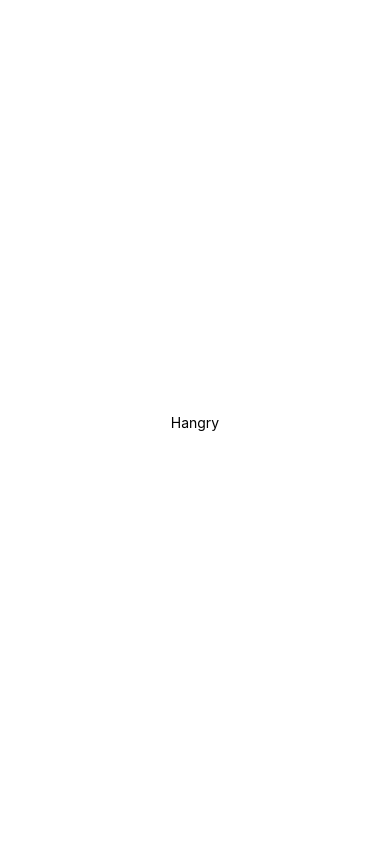
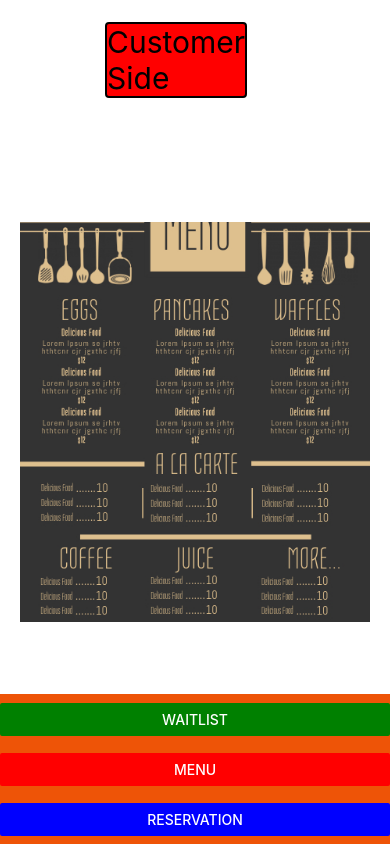
Before and after one commit to hannahhn/WaitlistApp, a React Native app in the folder Hangry/: screen /Reservation in a window 390 px wide. Built offline with nearby package versions, Linux system fonts and the light colour scheme.

Commit message:
customer side UI changes

```diff
--- a/Hangry/App.js
+++ b/Hangry/App.js
@@ -1,11 +1,14 @@
 import { StatusBar } from 'expo-status-bar';
 import React from 'react';
 import { StyleSheet, Text, View } from 'react-native';
+import Customerside_Menu from './components/costumerside_menu';
 
 export default function App() {
   return (
+
     <View style={styles.container}>
-      <Text>Hangry</Text>
+     <Customerside_Menu />
+      {/* <Text>Hangry</Text> */}
       <StatusBar style="auto" />
     </View>
   );
--- /dev/null
+++ b/Hangry/components/costumerside_menu.js
@@ -0,0 +1,71 @@
+
+import React from 'react'
+import { View, Text } from 'react-native'
+import {Button, Alert, StyleSheet, Image} from 'react-native'
+import MenuImage from '../assets/menu.jpg';
+const costumerside_menu = () => {
+    return (
+        <React.Fragment>
+        <View>
+        <Text style = {styles.header}>Customer Side</Text>
+         </View>
+         <View>
+         <Image source = {MenuImage} style = {styles.menuIcon} />
+         </View>
+            <View style={styles.bottomView}>
+            <Button title="Waitlist" onPress={() => Alert.alert('Waitlist pressed')} color ="green" />
+            <Button title="Menu" onPress={() => Alert.alert('Menu pressed')}  color ="red" />
+            <Button title="Reservation" onPress={() => Alert.alert('Reservation pressed')}  color ="blue"/>
+           </View>
+
+            </React.Fragment>
+
+    )
+}
+
+const styles = StyleSheet.create({
+
+    header:{
+        position:'absolute',
+        top:-200,
+        left: -90,
+        backgroundColor: 'red',
+        fontSize: 30,
+        borderWidth: 2,
+        borderColor: 'black',
+        borderRadius: 4
+
+
+
+
+    },
+
+    menuIcon:{
+      height : 400,
+      width : 350
+
+
+    },
+
+    containerMain: {
+      flex: 1,
+      alignItems: 'center',
+      justifyContent: 'center',
+    },
+    bottomView: {
+      width: '100%',
+      height: 150,
+      display:'flex',
+      backgroundColor: '#EE5407',
+      justifyContent: 'space-around',
+     //alignItems: 'center',
+      position: 'absolute', //Here is the trick
+      bottom: 0, //Here is the trick
+    },
+    textStyle: {
+      color: '#fff',
+      fontSize: 18,
+    },
+  });
+
+export default costumerside_menu
```
Also changed, not shown: Hangry/assets/menu.jpg (added).
